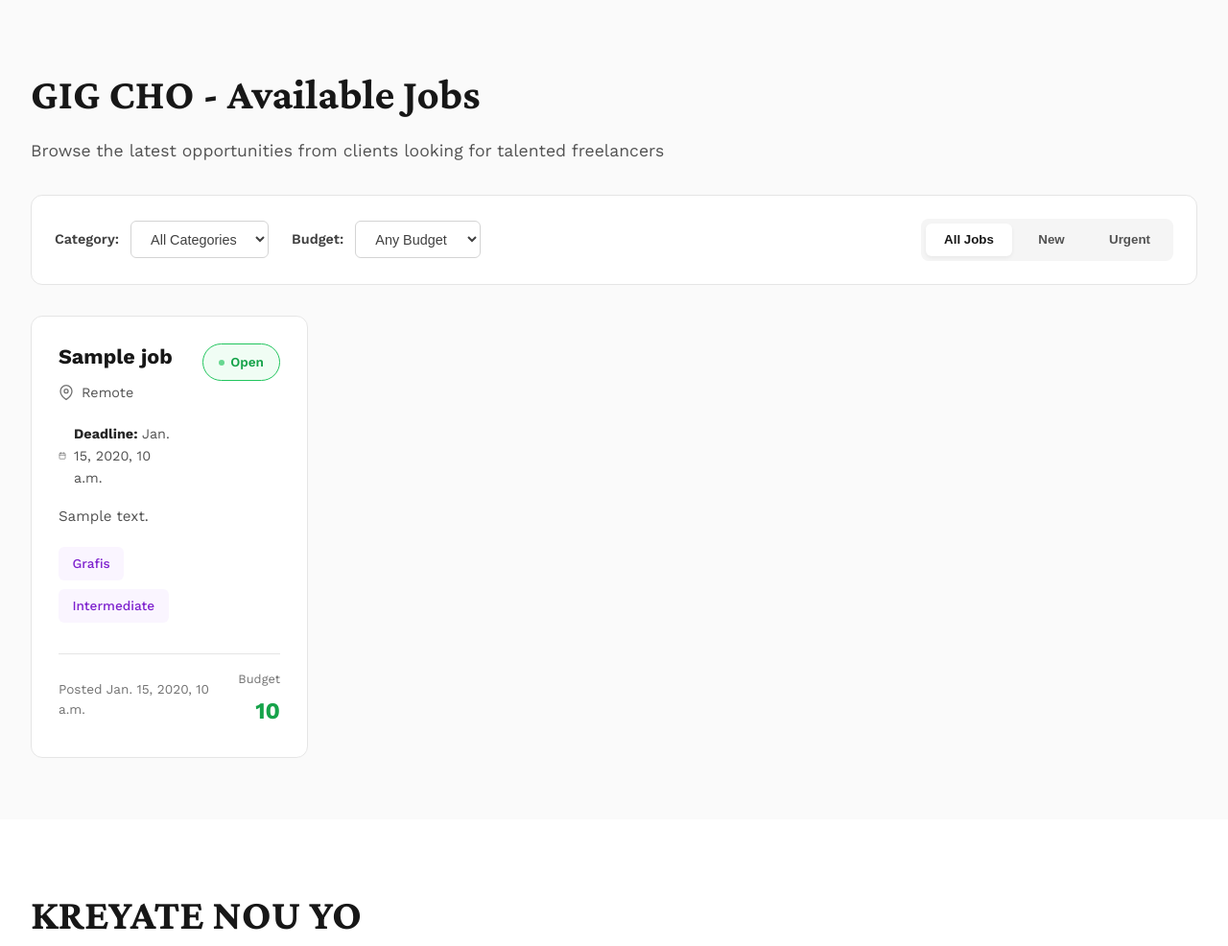
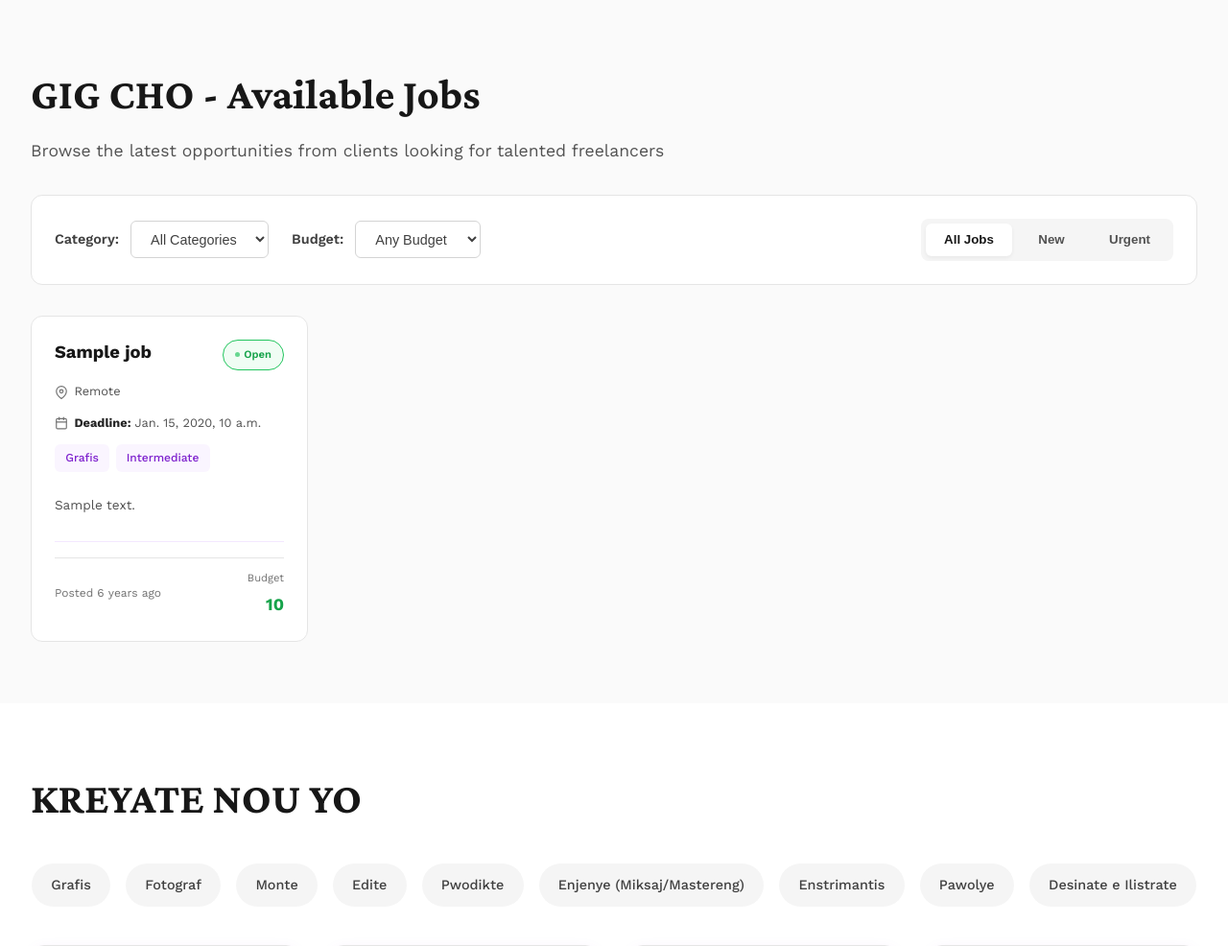
Before and after one commit to Nesken-weche/banmgig, a Django app: template pages/templates/pages/index.html in a window 1280 px wide. Shown: the part 642-1628 px from the top of the page at 96% size. Run offline with Django 5.2, Linux system fonts and the light colour scheme; the template is opened without the code that fills it: most values are stand-ins (such as "Sample title", 1, 10 or a date in 2020).

Commit message:
fixing layout and detail

```diff
--- a/pages/templates/pages/index.html
+++ b/pages/templates/pages/index.html
@@ -362,38 +360,50 @@
             background: var(--white);
             border: 1px solid var(--gray-200);
             border-radius: 12px;
-            padding: 1.75rem;
+            padding: 1.5rem;
             transition: all 0.3s cubic-bezier(0.4, 0, 0.2, 1);
             cursor: pointer;
             text-decoration: none;
             color: inherit;
-            display: block;
+            display: flex;
+            flex-direction: column;
         }
 
         .job-card:hover {
-            transform: translateX(8px);
+            transform: translateY(-4px);
             box-shadow: 0 8px 24px rgba(147, 51, 234, 0.12);
             border-color: var(--purple-600);
         }
 
         .job-card-header {
             display: flex;
-            justify-content: space-between;
-            align-items: flex-start;
+            flex-direction: column;
+            gap: 0.75rem;
+            padding-bottom: 1rem;
+            border-bottom: 1px solid var(--purple-100);
             margin-bottom: 1rem;
-            gap: 1.5rem;
         }
 
-        .job-card-main {
-            flex: 1;
+        .job-title-row {
+            display: flex;
+            align-items: flex-start;
+            justify-content: space-between;
+            gap: 0.75rem;
         }
 
         .job-title {
-            font-size: 1.35rem;
+            font-size: 1.1rem;
             font-weight: 700;
             color: var(--gray-900);
-            margin-bottom: 0.75rem;
-            line-height: 1.3;
+            line-height: 1.4;
+            flex: 1;
+            word-wrap: break-word;
+            overflow-wrap: break-word;
+            hyphens: auto;
+            display: -webkit-box;
+            -webkit-line-clamp: 2;
+            -webkit-box-orient: vertical;
+            overflow: hidden;
         }
 
         .job-card:hover .job-title {
@@ -403,23 +413,23 @@
         .job-meta {
             display: flex;
             flex-wrap: wrap;
-            gap: 1.25rem;
+            gap: 0.75rem;
             align-items: center;
-            margin-bottom: 1rem;
         }
 
         .job-meta-item {
             display: flex;
             align-items: center;
-            gap: 0.5rem;
-            font-size: 0.9rem;
+            gap: 0.4rem;
+            font-size: 0.8rem;
             color: var(--gray-600);
         }
 
         .job-meta-item svg {
-            width: 16px;
-            height: 16px;
+            width: 14px;
+            height: 14px;
             stroke: var(--gray-500);
+            flex-shrink: 0;
         }
 
         .job-meta-item strong {
@@ -428,41 +438,44 @@
 
         .job-description {
             color: var(--gray-600);
-            font-size: 0.95rem;
-            line-height: 1.6;
-            margin-bottom: 1.25rem;
+            font-size: 0.85rem;
+            line-height: 1.5;
+            margin-bottom: 0.75rem;
             display: -webkit-box;
             -webkit-line-clamp: 2;
             -webkit-box-orient: vertical;
             overflow: hidden;
+            word-wrap: break-word;
         }
 
         .job-tags {
             display: flex;
-            gap: 0.6rem;
+            gap: 0.4rem;
             flex-wrap: wrap;
-            margin-bottom: 1rem;
+            margin-bottom: 0.75rem;
         }
 
         .job-tag {
-            padding: 0.4rem 0.9rem;
+            padding: 0.3rem 0.7rem;
             background: var(--purple-50);
             color: var(--purple-700);
             border-radius: 6px;
-            font-size: 0.85rem;
+            font-size: 0.75rem;
             font-weight: 500;
+            white-space: nowrap;
         }
 
         .job-card-footer {
             display: flex;
             justify-content: space-between;
             align-items: center;
-            padding-top: 1rem;
+            padding-top: 0.75rem;
             border-top: 1px solid var(--gray-200);
+            margin-top: auto;
         }
 
         .job-posted {
-            font-size: 0.85rem;
+            font-size: 0.75rem;
             color: var(--gray-500);
         }
 
@@ -471,37 +484,35 @@
         }
 
         .job-budget-label {
-            font-size: 0.8rem;
+            font-size: 0.7rem;
             color: var(--gray-500);
-            margin-bottom: 0.25rem;
+            margin-bottom: 0.2rem;
         }
 
         .job-price {
-            font-size: 1.5rem;
+            font-size: 1.1rem;
             font-weight: 700;
             color: var(--green-600);
-            display: flex;
-            align-items: center;
-            gap: 0.5rem;
-            justify-content: flex-end;
         }
 
         .job-status-badge {
             display: inline-flex;
             align-items: center;
-            gap: 0.4rem;
-            padding: 0.5rem 1rem;
+            gap: 0.3rem;
+            padding: 0.4rem 0.75rem;
             background: var(--green-50);
             color: var(--green-600);
             border-radius: 20px;
-            font-size: 0.85rem;
+            font-size: 0.7rem;
             font-weight: 600;
             border: 1px solid var(--green-500);
+            white-space: nowrap;
+            flex-shrink: 0;
         }
 
         .status-dot {
-            width: 6px;
-            height: 6px;
+            width: 5px;
+            height: 5px;
             background: var(--green-500);
             border-radius: 50%;
             animation: pulse 2s ease-in-out infinite;
@@ -723,19 +702,59 @@
 
         @media (max-width: 450px) {
             .job-card {
-                padding: 1.25rem;
+                padding: 1rem;
             }
 
             .job-title {
-                font-size: 1.1rem;
+                font-size: 0.95rem;
             }
 
             .job-meta-item {
+                font-size: 0.7rem;
+            }
+
+            .job-meta-item svg {
+                width: 12px;
+                height: 12px;
+            }
+
+            .job-description {
                 font-size: 0.8rem;
             }
 
             .job-price {
-                font-size: 1.2rem;
+                font-size: 1rem;
+            }
+
+            .job-status-badge {
+                font-size: 0.65rem;
+                padding: 0.3rem 0.6rem;
+            }
+
+            .job-tag {
+                font-size: 0.7rem;
+                padding: 0.25rem 0.6rem;
+            }
+
+            .job-posted {
+                font-size: 0.7rem;
+            }
+
+            .job-budget-label {
+                font-size: 0.65rem;
+            }
+        }
+
+        /* Better text handling for all screen sizes */
+        @media (min-width: 751px) {
+            .job-title {
+                font-size: 1.15rem;
+            }
+        }
+
+        @media (max-width: 750px) and (min-width: 451px) {
+            .job-title {
+                font-size: 1rem;
             }
         }
     </style>
@@ -868,8 +887,13 @@
                 {% for job in jobs %}
                 <a href="{% url 'pages:gig_detail' gig_id=job.id %}" class="job-card">
                     <div class="job-card-header">
-                        <div class="job-card-main">
+                        <div class="job-title-row">
                             <h3 class="job-title">{{ job.title|default:'No Title' }}</h3>
+                            <div class="job-status-badge">
+                                <span class="status-dot"></span>
+                                Open
+                            </div>
+                        </div>
 
                         <div class="job-meta">
                             <div class="job-meta-item">
@@ -908,19 +921,13 @@
                             <span class="job-tag" style="background: var(--orange-50); color: var(--orange-500);">Urgent</span>
                             {% endif %}
                         </div>
-                        </div>
 
-                        <div class="job-price-section">
-                            <div class="job-status-badge">
-                                <span class="status-dot"></span>
-                                Open
-                            </div>
-                        </div>
+                        <p class="job-description">{{ job.description|truncatechars:120 }}</p>
                     </div>
 
                     <div class="job-card-footer">
                         <div class="job-posted">
-                            Posted {{ job.created_at|default:'2 days ago' }}
+                            Posted {{ job.created_on|timesince }} ago
                         </div>
 
                         <div class="job-price-section">
@@ -933,12 +940,17 @@
                 </a>
                 {% endfor %}
 
-                <!-- Sample Job Card (for reference if jobs list is empty) -->
+                <!-- Sample Job Card -->
                 {% if not jobs %}
                 <a href="#" class="job-card">
                     <div class="job-card-header">
-                        <div class="job-card-main">
+                        <div class="job-title-row">
                             <h3 class="job-title">Need Professional Logo Design for Tech Startup</h3>
+                            <div class="job-status-badge">
+                                <span class="status-dot"></span>
+                                Open
+                            </div>
+                        </div>
 
                         <div class="job-meta">
                             <div class="job-meta-item">
@@ -958,36 +969,19 @@
                                 </svg>
                                 <span><strong>Deadline:</strong> 7 days</span>
                             </div>
-
-                                <div class="job-meta-item">
-                                    <svg viewBox="0 0 24 24" fill="none" stroke-width="2" stroke-linecap="round" stroke-linejoin="round">
-                                        <path d="M20 21v-2a4 4 0 0 0-4-4H8a4 4 0 0 0-4 4v2"></path>
-                                        <circle cx="12" cy="7" r="4"></circle>
-                                    </svg>
-                                    <span>TechVision Inc</span>
                         </div>
-                            </div>
-
-                            <p class="job-description">Looking for a creative designer to create a modern, memorable logo for our new tech company. Need multiple concepts and revisions included. Must have experience in tech branding.</p>
 
                         <div class="job-tags">
                             <span class="job-tag">Logo Design</span>
                             <span class="job-tag">Grafis</span>
                             <span class="job-tag">Branding</span>
                         </div>
-                        </div>
 
-                        <div class="job-price-section">
-                            <div class="job-status-badge">
-                                <span class="status-dot"></span>
-                                Open
-                            </div>
-                        </div>
+                        <p class="job-description">Looking for a creative designer to create a modern, memorable logo for our new tech company.</p>
                     </div>
 
                     <div class="job-card-footer">
                         <div class="job-posted">Posted 2 hours ago</div>
-
                         <div class="job-price-section">
                             <div class="job-budget-label">Budget</div>
                             <div class="job-price">$250</div>
```
Also changed, not shown: other parts of pages/templates/pages/index.html (+4 -50 lines), pages/views.py (+9 -1 lines). Lines whose indentation alone changed are shown as unchanged.
